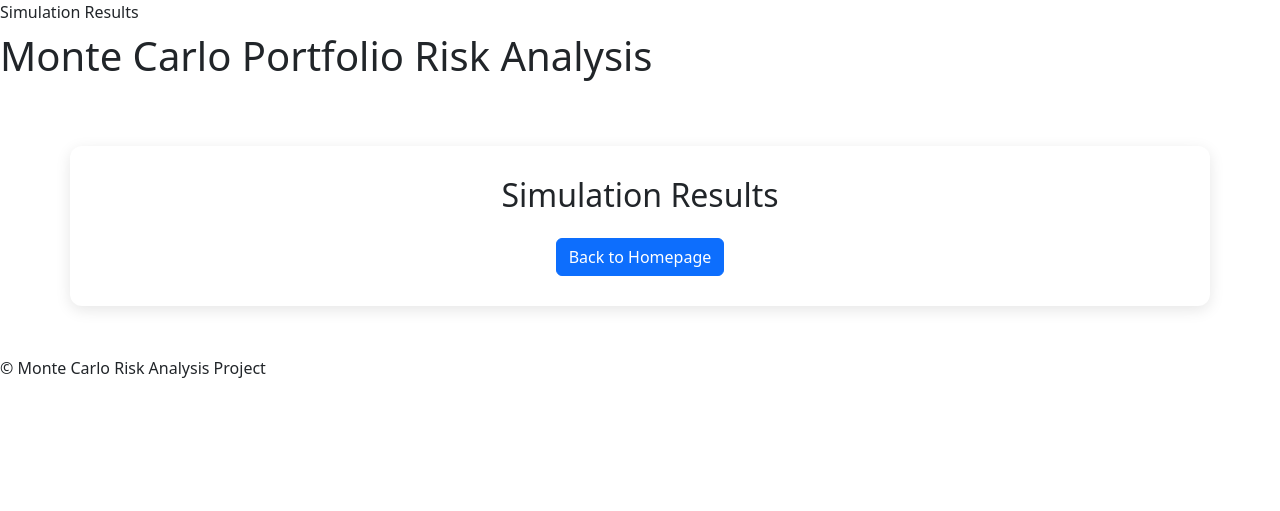
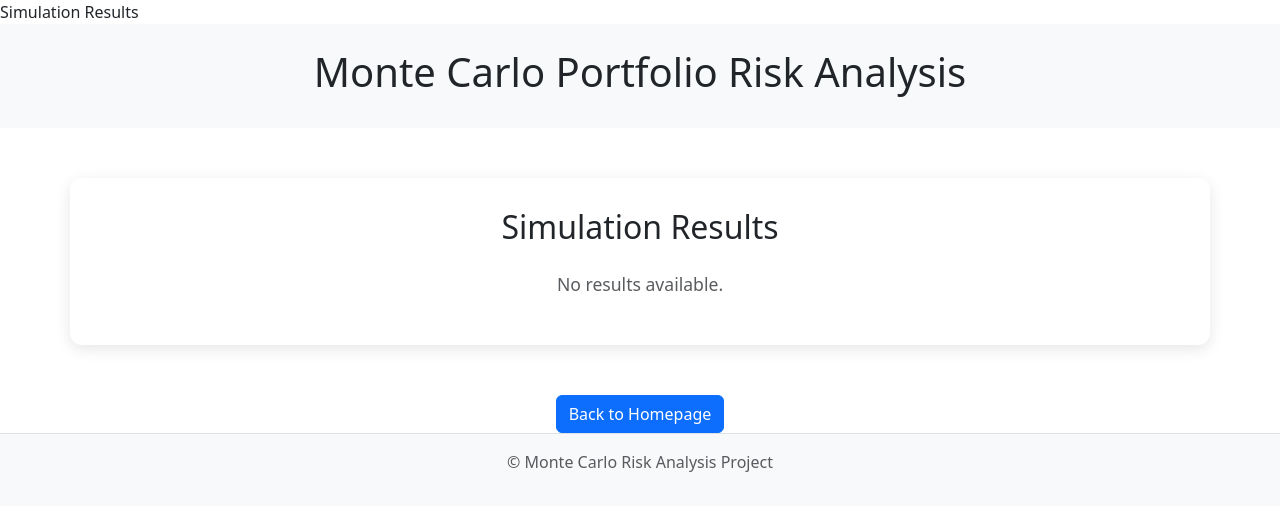
Before and after one commit to FeliMimi/CS50-finalproject-portfolio_risk, a Flask app: template templates/results.html in a window 1280 px wide. Shown: the top 511 px of the page. Run offline with Flask 3, Linux system fonts and the light colour scheme; the template is opened without the code that fills it, so the values that code supplies are empty.

Commit message:
update results page

```diff
--- a/app.py
+++ b/app.py
@@ -24,13 +24,15 @@ def index():
                 return redirect(url_for('index'))
 
             # run simulation
-            results, plots = simulation.run_simulation(
+            results, plots, mean_ret, median_ret, std_ret = simulation.run_simulation(
                 tickers=tickers,
                 weights=weights,
                 n_sims=n_sims,
                 T_days=T_days
                 )
-            return render_template('results.html', result=results, plots=plots)
+            return render_template('results.html', results=results, plots=plots,
+                                    mean_ret=mean_ret, std_ret=std_ret, median_ret=median_ret,
+                                    n_sims=n_sims, T_days=T_days)
 
         except Exception as e:
             flash(f"An error occurred: {str(e)}", "error")
--- a/static/styles.css
+++ b/static/styles.css
@@ -38,6 +38,13 @@ body {
     border-radius: 6px;
     font-size: 1rem;
 }
+
+.stock-entry input:focus {
+    outline: none;
+    border-color: #007bff;
+    box-shadow: 0 0 0 2px rgba(0,123,255,0.25);
+}
+
 
 /* dynamic Add-Button */
 #stocks + button {
--- a/templates/index.html
+++ b/templates/index.html
@@ -5,7 +5,7 @@ Homepage
 {% endblock %}
 
 {% block content %}
-    <div>
+    <div class="text-center mb-4">
         <p>This tool allows you to perform Monte Carlo simulations to analyze the risk of your investment portfolio. You can input your portfolio details, run simulations, and view the results to make informed decisions.</p>
     </div>
 
--- a/templates/layout.html
+++ b/templates/layout.html
@@ -12,15 +12,16 @@
     <link rel="stylesheet" href="{{ url_for('static', filename='styles.css') }}">
 
     <!-- Bootstrap-->
-    <link href="https://cdn.jsdelivr.net/npm/bootstrap@5.3.0/dist/css/bootstrap.min.css" rel="stylesheet" integrity="sha384-9ndCyUaIbzAi2FUVXJi0CjmCapSmO7SnpJef0486qhLnuZ2cdeRhO02iuK6FUUVM" crossorigin="anonymous">
+    <link href="https://cdn.jsdelivr.net/npm/bootstrap@5.3.0/dist/css/bootstrap.min.css"
+    rel="stylesheet"
+    integrity="sha384-9ndCyUaIbzAi2FUVXJi0CjmCapSmO7SnpJef0486qhLnuZ2cdeRhO02iuK6FUUVM"
+    crossorigin="anonymous">
 
     {% block head %}{% endblock %}
 </head>
 <body>
-    <header>
-        <nav class="navbar">
-            <h1>Monte Carlo Portfolio Risk Analysis</h1>
-        </nav>
+    <header class="text-center bg-light py-4 mb-4">
+        <h1>Monte Carlo Portfolio Risk Analysis</h1>
     </header>
 
 
@@ -30,7 +31,7 @@
     </main>
 
 
-    <footer>
+    <footer class="bg-light text-center text-muted py-3 mt-auto border-top">
         <p>&copy; Monte Carlo Risk Analysis Project</p>
     </footer>
 
--- a/templates/results.html
+++ b/templates/results.html
@@ -6,14 +6,51 @@ Simulation Results
 
 {% block content %}
 <div class="container">
-    <h2 class="text-center mb-4">Simulation Results</h2>
+  <h2 class="text-center mb-4">Simulation Results</h2>
 
-    {% if result %}
-        <div class="results-summary mb-4">
-            <h4>Summary:</h4>
-            <pre>{{ result }}</pre>
+  {% if results %}
+    <div class="card mx-auto mb-4 shadow-sm" style="max-width: 900px;">
+        <div class="card-body">
+        <h4 class="card-title text-center mb-3">Portfolio Return Summary</h4>
+        <p class="text-center mb-1">
+            Based on {{ n_sims }} simulations over {{ T_days }} days
+        </p>
+        <p class="text-center mb-0">
+            <strong>Mean return:</strong> {{ '%.4f'|format(mean_ret) }}% |
+            <strong>Median return:</strong> {{ '%.4f'|format(median_ret) }}% |
+            <strong>Std Dev:</strong> {{ '%.4f'|format(std_ret) }}%
+        </p>
         </div>
-    {% endif %}
+    </div>
+
+  <div class="d-flex justify-content-center mb-4">
+    <div class="table-responsive" style="max-width: 800px; width: 100%;">
+      <table class="table table-bordered text-center align-middle mb-0 w-100">
+        <thead class="table-light">
+          <tr>
+            <th scope="col">VaR-Quantile</th>
+            <th scope="col">VaR (loss)</th>
+            <th scope="col">ES</th>
+            <th scope="col">Tail Observations</th>
+          </tr>
+        </thead>
+        <tbody>
+          {% for alpha, result in results.items() %}
+          <tr>
+            <td>{{ (alpha * 100)|int }}%</td>
+            <td>{{ "{:.4f}".format(result.VaR) }}%</td>
+            <td>{{ "{:.4f}".format(result.ES) }}%</td>
+            <td>{{ result.num_tail_obs }}</td>
+          </tr>
+          {% endfor %}
+        </tbody>
+      </table>
+    </div>
+  </div>
+  {% else %}
+  <p class="text-center text-muted">No results available.</p>
+  {% endif %}
+</div>
 
     {% if plots %}
         <div class="plots">
```
Also changed, not shown: simulation.py (+14 -8 lines).
